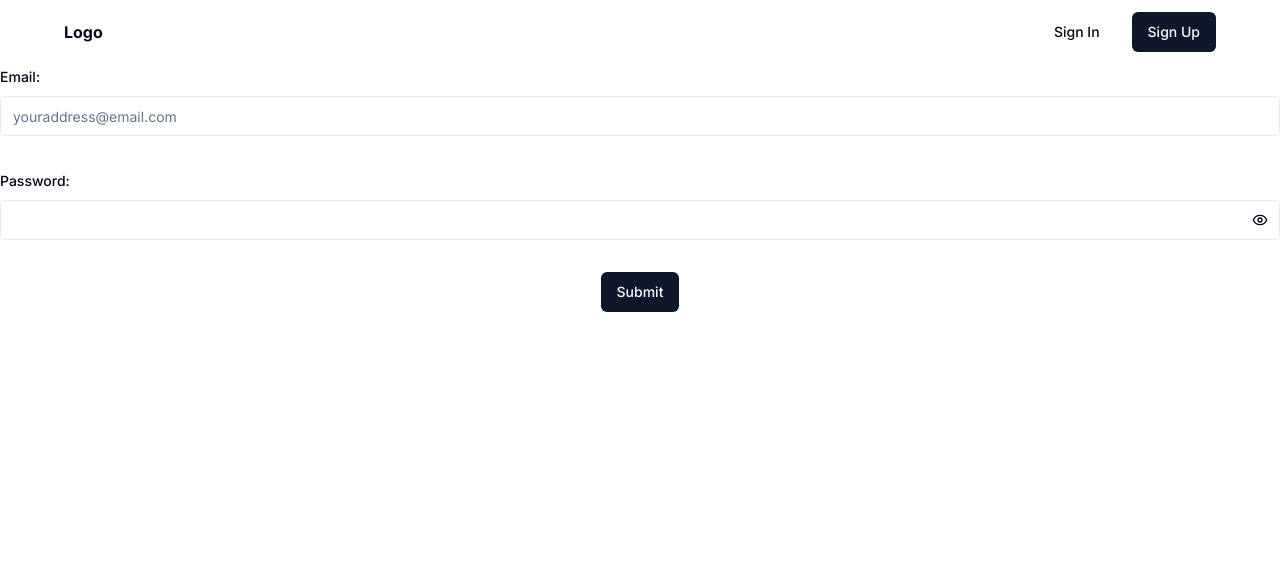
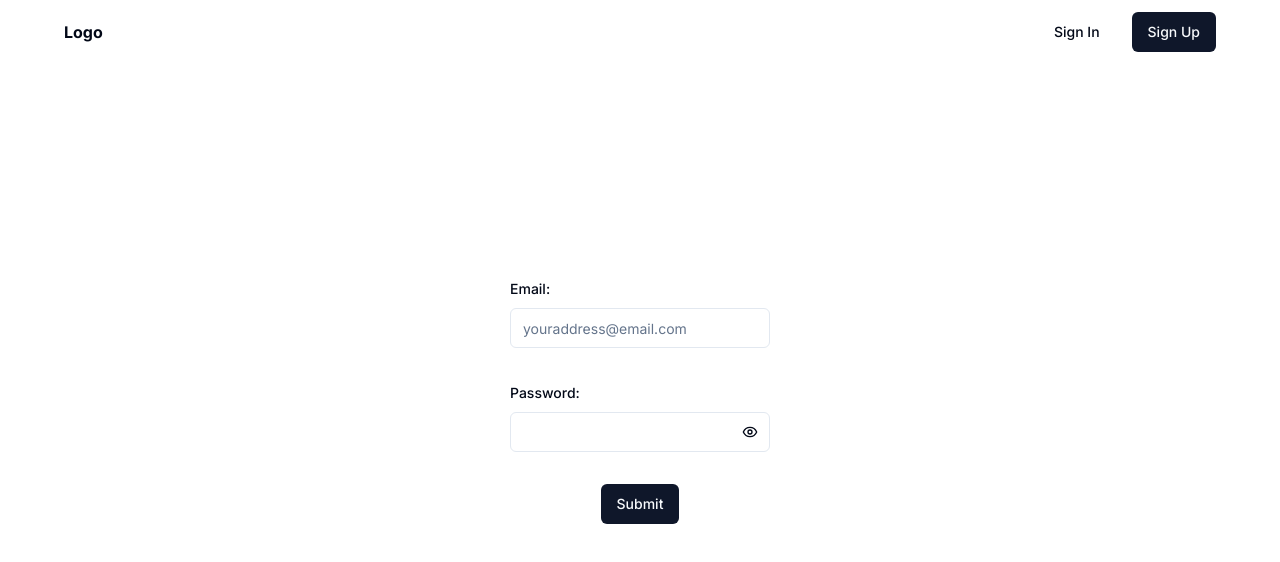
Before and after one commit to jp-quintana/to-do-app, a Next.js app: page /sign-in in a window 1280 px wide. Shown: the top 562 px of the page. Built offline with nearby package versions, Linux system fonts and the light colour scheme.

Commit message:
fix form styles and restructure files

```diff
--- /dev/null
+++ b/src/app/(landing)/(auth)/layout.tsx
@@ -0,0 +1,13 @@
+interface AuthLayoutProps {
+  children: React.ReactNode;
+}
+
+const AuthLayout = ({ children }: AuthLayoutProps) => {
+  return (
+    <div className="min-h-screen flex justify-center items-center">
+      <div className="my-20">{children}</div>
+    </div>
+  );
+};
+
+export default AuthLayout;
--- a/src/app/(landing)/sign-in/page.tsx
+++ b/src/app/(landing)/(auth)/sign-in/page.tsx
@@ -1,8 +1,8 @@
-import { AuthForm } from '../_components/auth-form';
+import { AuthForm } from '../../_components/auth-form';
 
 const Page = () => {
   return (
-    <div>
+    <div className="my-20">
       <AuthForm />
     </div>
   );
--- a/src/app/(landing)/sign-up/page.tsx
+++ b/src/app/(landing)/(auth)/sign-up/page.tsx
@@ -1,4 +1,4 @@
-import { AuthForm } from '../_components/auth-form';
+import { AuthForm } from '../../_components/auth-form';
 
 const Page = () => {
   return (
--- a/src/app/(landing)/_components/nav.tsx
+++ b/src/app/(landing)/_components/nav.tsx
@@ -5,7 +5,7 @@ import React from 'react';
 
 export const Nav = () => {
   return (
-    <div className="flex ">
+    <div className="flex fixed top-0 w-full bg-white">
       <MaxWidthContainer className="mx-auto">
         <nav className="flex justify-between items-center py-3">
           <Link href="/" className="font-bold">
--- a/src/app/(landing)/layout.tsx
+++ b/src/app/(landing)/layout.tsx
@@ -7,10 +7,10 @@ interface LandingLayoutProps {
 const LandingLayout = ({ children }: LandingLayoutProps) => {
   return (
     <div>
-      <header>
+      <header className="relative">
         <Nav />
       </header>
-      <main>{children}</main>
+      {children}
     </div>
   );
 };
```
